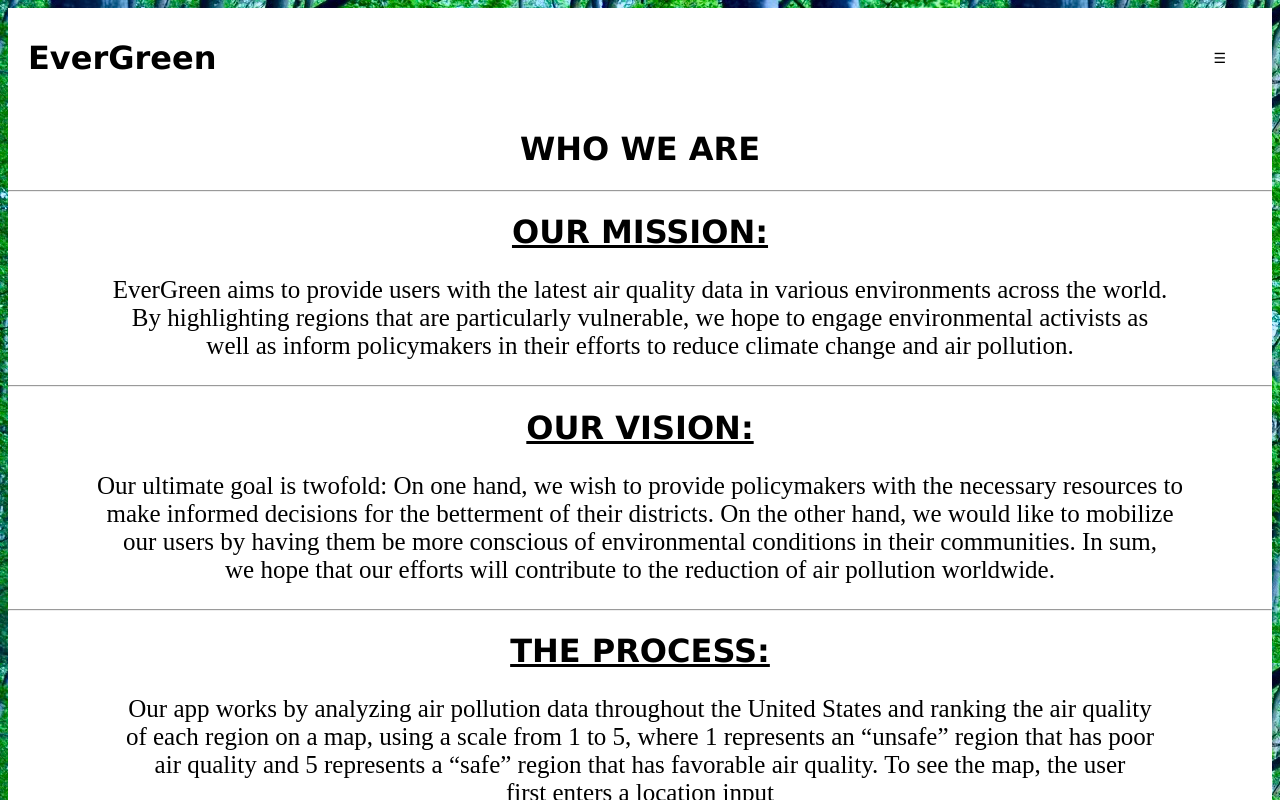
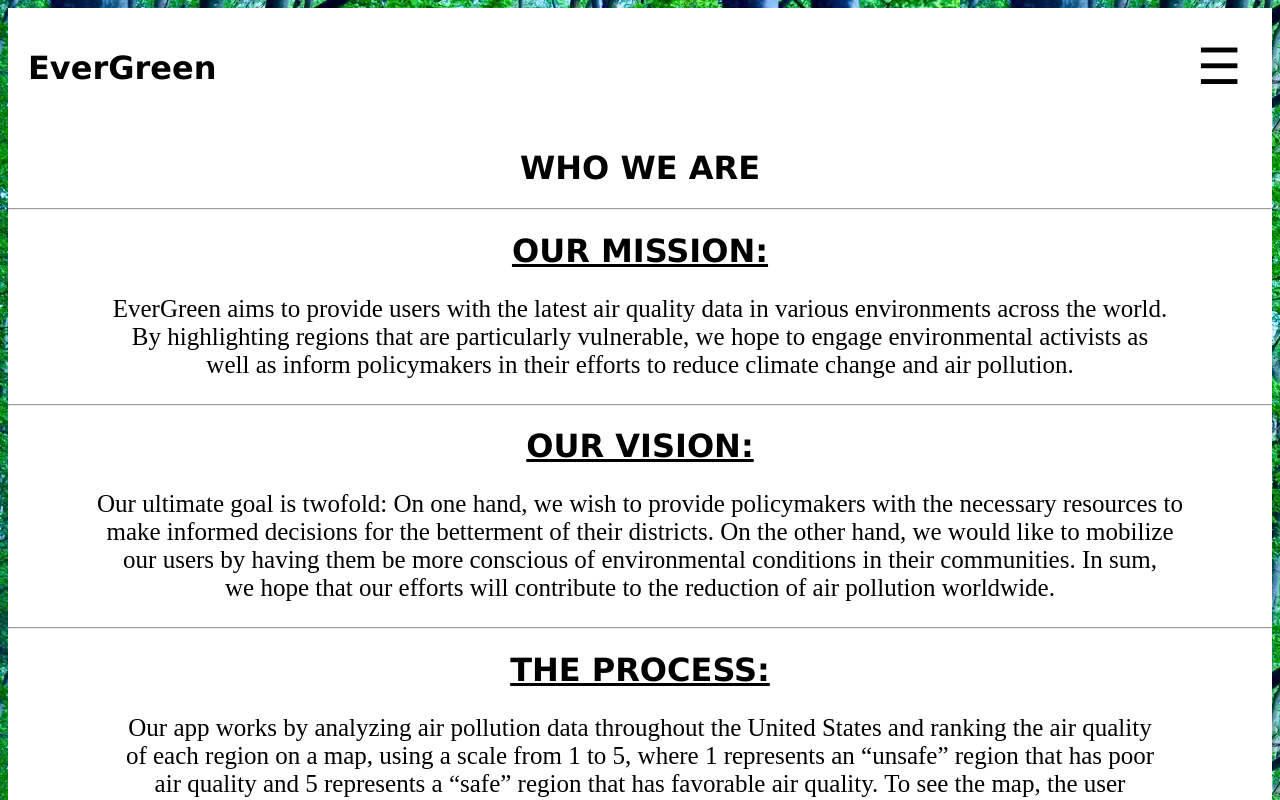
Before and after one commit to Allens124/EverGreenFrontend, a Next.js app in the folder ever/: page /info in a window 1280 px wide. Shown: the top 800 px of the page. Built offline with nearby package versions, Linux system fonts and the light colour scheme.

Commit message:
updating

```diff
--- a/ever/app/info/page.js
+++ b/ever/app/info/page.js
@@ -14,7 +14,7 @@ export default function Home() {
         </Box>
         {/* Menu Button */}
         <Box>
-          <Button type="button" className="toggle" color="black" onClick={() => setMenuOpen(prev => !prev)} >
+          <Button sx={{fontSize:"50px"}}type="button" className="toggle" color="black" onClick={() => setMenuOpen(prev => !prev)} >
             ☰
           </Button>
           {/* Dropdown Menu Box */}
```
